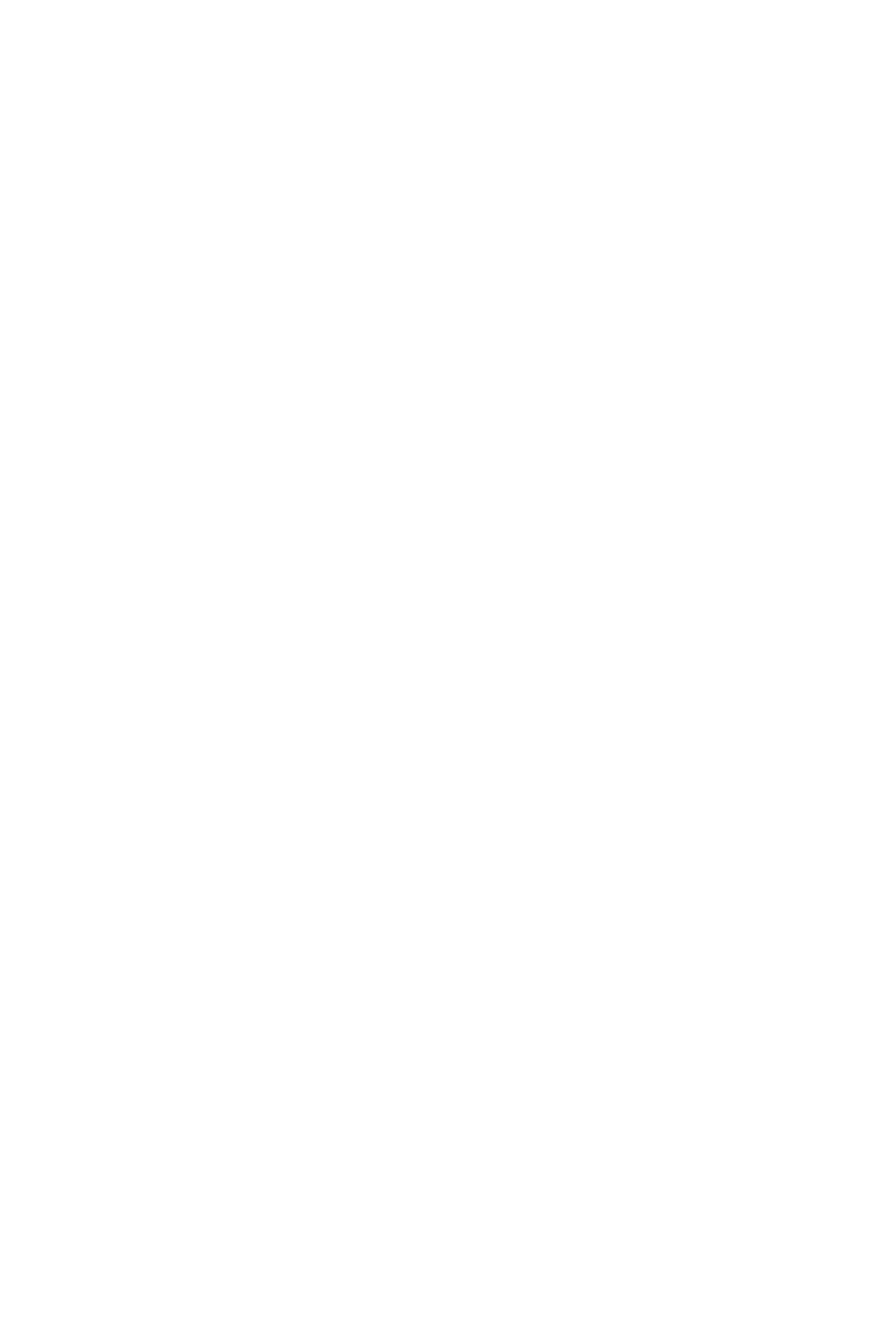
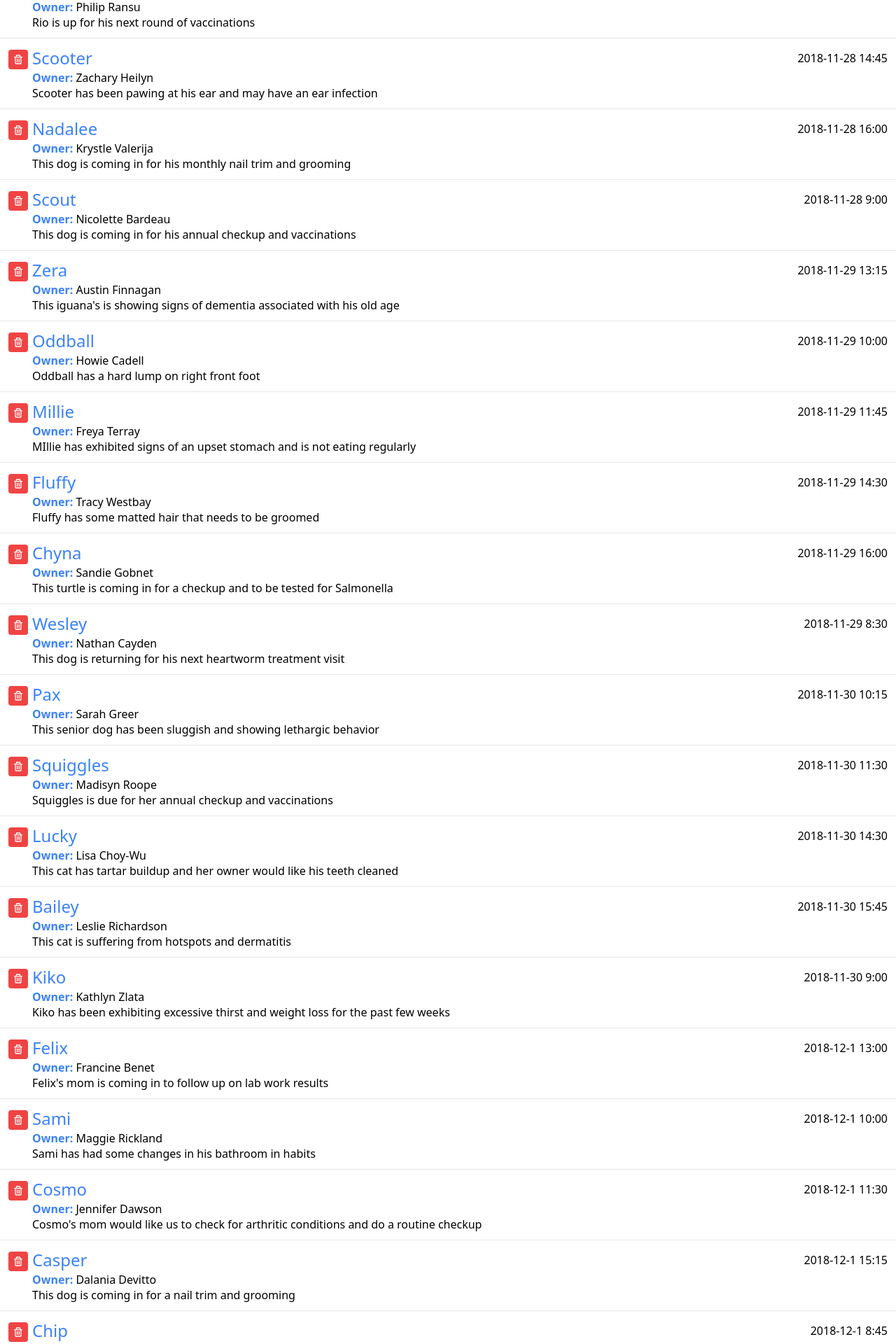
Before and after one commit to ridwanediallo/Become-React-Developer, a React (Create React App) app in the folder 02-react-interface/: page / in a window 1280 px wide. Shown: the part 760-2680 px from the top of the page at 70% size. Before the commit the page ends 800 px from the top, so only its background shows below. Built offline with nearby package versions, Linux system fonts and the light colour scheme.

Commit message:
Output appointment list

```diff
--- a/02-react-interface/src/App.js
+++ b/02-react-interface/src/App.js
@@ -1,14 +1,37 @@
-import { BiCalendar } from "react-icons/bi"
-import Search from "./components/Search";
-import AddAppointment from './components/AddAppointment'
+import { BiCalendar, BiTrash } from 'react-icons/bi';
+import Search from './components/Search';
+import AddAppointment from './components/AddAppointment';
+import appointmentList from './data.json';
 
 function App() {
   return (
     <div className="App container mx-auto mt-3 font-thin">
       <h1 className="text-5xl mb-3">
-        <BiCalendar className="inline-block text-red-400 align-top" />Your Appointments</h1>
-        <Search />
-        <AddAppointment />
+        <BiCalendar className="inline-block text-red-400 align-top" />
+        Your Appointments
+      </h1>
+      <Search />
+      <AddAppointment />
+
+      <ul className="divide-y divide-gray-200">
+        {appointmentList
+          .map(appointment => (
+            <li className="px-3 py-3 flex items-start">
+              <button type="button"
+                className="p-1.5 mr-1.5 mt-1 rounded text-white bg-red-500 hover:bg-yellow-700 focus:outline-none focus:ring-2 focus:ring-offset-2 focus:ring-blue-500">
+                <BiTrash /></button>
+              <div className="flex-grow">
+                <div className="flex items-center">
+                  <span className="flex-none font-medium text-2xl text-blue-500">{appointment.petName}</span>
+                  <span className="flex-grow text-right">{appointment.aptDate}</span>
+                </div>
+                <div><b className="font-bold text-blue-500">Owner:</b> {appointment.ownerName}</div>
+                <div className="leading-tight">{appointment.aptNotes}</div>
+              </div>
+            </li>
+          ))
+        }
+      </ul>
     </div>
   );
 }
--- /dev/null
+++ b/02-react-interface/src/data.json
@@ -0,0 +1,177 @@
+[
+    {
+      "id": "0",
+      "petName": "Pepe",
+      "ownerName": "Reggie Tupp",
+      "aptNotes": "It's time for this rabbit's post spaying surgery checkup",
+      "aptDate": "2018-11-28 13:30"
+    },
+    {
+      "id": "1",
+      "petName": "Rio",
+      "ownerName": "Philip Ransu",
+      "aptNotes": "Rio is up for his next round of vaccinations",
+      "aptDate": "2018-11-28 10:15"
+    },
+    {
+      "id": "2",
+      "petName": "Scooter",
+      "ownerName": "Zachary Heilyn",
+      "aptNotes": "Scooter has been pawing at his ear and may have an ear infection",
+      "aptDate": "2018-11-28 14:45"
+    },
+    {
+      "id": "3",
+      "petName": "Nadalee",
+      "ownerName": "Krystle Valerija",
+      "aptNotes": "This dog is coming in for his monthly nail trim and grooming",
+      "aptDate": "2018-11-28 16:00"
+    },
+    {
+      "id": "4",
+      "petName": "Scout",
+      "ownerName": "Nicolette Bardeau",
+      "aptNotes": "This dog is coming in for his annual checkup and vaccinations",
+      "aptDate": "2018-11-28 9:00"
+    },
+    {
+      "id": "5",
+      "petName": "Zera",
+      "ownerName": "Austin Finnagan",
+      "aptNotes": "This iguana's is showing signs of dementia associated with his old age",
+      "aptDate": "2018-11-29 13:15"
+    },
+    {
+      "id": "6",
+      "petName": "Oddball",
+      "ownerName": "Howie Cadell",
+      "aptNotes": "Oddball has a hard lump on right front foot",
+      "aptDate": "2018-11-29 10:00"
+    },
+    {
+      "id": "7",
+      "petName": "Millie",
+      "ownerName": "Freya Terray",
+      "aptNotes": "MIllie has exhibited signs of an upset stomach and is not eating regularly",
+      "aptDate": "2018-11-29 11:45"
+    },
+    {
+      "id": "8",
+      "petName": "Fluffy",
+      "ownerName": "Tracy Westbay",
+      "aptNotes": "Fluffy has some matted hair that needs to be groomed",
+      "aptDate": "2018-11-29 14:30"
+    },
+    {
+      "id": "9",
+      "petName": "Chyna",
+      "ownerName": "Sandie Gobnet",
+      "aptNotes": "This turtle is coming in for a checkup and to be tested for Salmonella",
+      "aptDate": "2018-11-29 16:00"
+    },
+    {
+      "id": "10",
+      "petName": "Wesley",
+      "ownerName": "Nathan Cayden",
+      "aptNotes": "This dog is returning for his next heartworm treatment visit",
+      "aptDate": "2018-11-29 8:30"
+    },
+    {
+      "id": "11",
+      "petName": "Pax",
+      "ownerName": "Sarah Greer",
+      "aptNotes": "This senior dog has been sluggish and showing lethargic behavior",
+      "aptDate": "2018-11-30 10:15"
+    },
+    {
+      "id": "12",
+      "petName": "Squiggles",
+      "ownerName": "Madisyn Roope",
+      "aptNotes": "Squiggles is due for her annual checkup and vaccinations",
+      "aptDate": "2018-11-30 11:30"
+    },
+    {
+      "id": "13",
+      "petName": "Lucky",
+      "ownerName": "Lisa Choy-Wu",
+      "aptNotes": "This cat has tartar buildup and her owner would like his teeth cleaned",
+      "aptDate": "2018-11-30 14:30"
+    },
+    {
+      "id": "14",
+      "petName": "Bailey",
+      "ownerName": "Leslie Richardson",
+      "aptNotes": "This cat is suffering from hotspots and dermatitis",
+      "aptDate": "2018-11-30 15:45"
+    },
+    {
+      "id": "15",
+      "petName": "Kiko",
+      "ownerName": "Kathlyn Zlata",
+      "aptNotes": "Kiko has been exhibiting excessive thirst and weight loss for the past few weeks",
+      "aptDate": "2018-11-30 9:00"
+    },
+    {
+      "id": "16",
+      "petName": "Felix",
+      "ownerName": "Francine Benet",
+      "aptNotes": "Felix's mom is coming in to follow up on  lab work results",
+      "aptDate": "2018-12-1 13:00"
+    },
+    {
+      "id": "17",
+      "petName": "Sami",
+      "ownerName": "Maggie Rickland",
+      "aptNotes": "Sami has had some changes in his bathroom in habits",
+      "aptDate": "2018-12-1 10:00"
+    },
+    {
+      "id": "18",
+      "petName": "Cosmo",
+      "ownerName": "Jennifer Dawson",
+      "aptNotes": "Cosmo's mom would like us to check for arthritic conditions and do a routine checkup",
+      "aptDate": "2018-12-1 11:30"
+    },
+    {
+      "id": "19",
+      "petName": "Casper",
+      "ownerName": "Dalania Devitto",
+      "aptNotes": "This dog is coming in for a nail trim and grooming",
+      "aptDate": "2018-12-1 15:15"
+    },
+    {
+      "id": "20",
+      "petName": "Chip",
+      "ownerName": "Jason Hemlock",
+      "aptNotes": "This fish has a spotty white patch developing on his back ",
+      "aptDate": "2018-12-1 8:45"
+    },
+    {
+      "id": "21",
+      "petName": "Tibbs",
+      "ownerName": "Shad Cayden",
+      "aptNotes": "Tibbs has had an ongoing rash and cold symptoms and we are going to run allergy tests",
+      "aptDate": "2018-12-2 13:30"
+    },
+    {
+      "id": "22",
+      "petName": "Stich",
+      "ownerName": "Dennis Nicholback",
+      "aptNotes": "Stich has been having some stomach issues and is due for his vaccinations",
+      "aptDate": "2018-12-2 10:15"
+    },
+    {
+      "id": "23",
+      "petName": "Shadow",
+      "ownerName": "Audry Topsy",
+      "aptNotes": "This cat has a red swollen eye with a discharge",
+      "aptDate": "2018-12-2 15:00"
+    },
+    {
+      "id": "24",
+      "petName": "Nugget",
+      "ownerName": "Darla Branson",
+      "aptNotes": "This little fish Nugget, has a rash on his stomach area",
+      "aptDate": "2018-12-2 9:00"
+    }
+  ]
```
